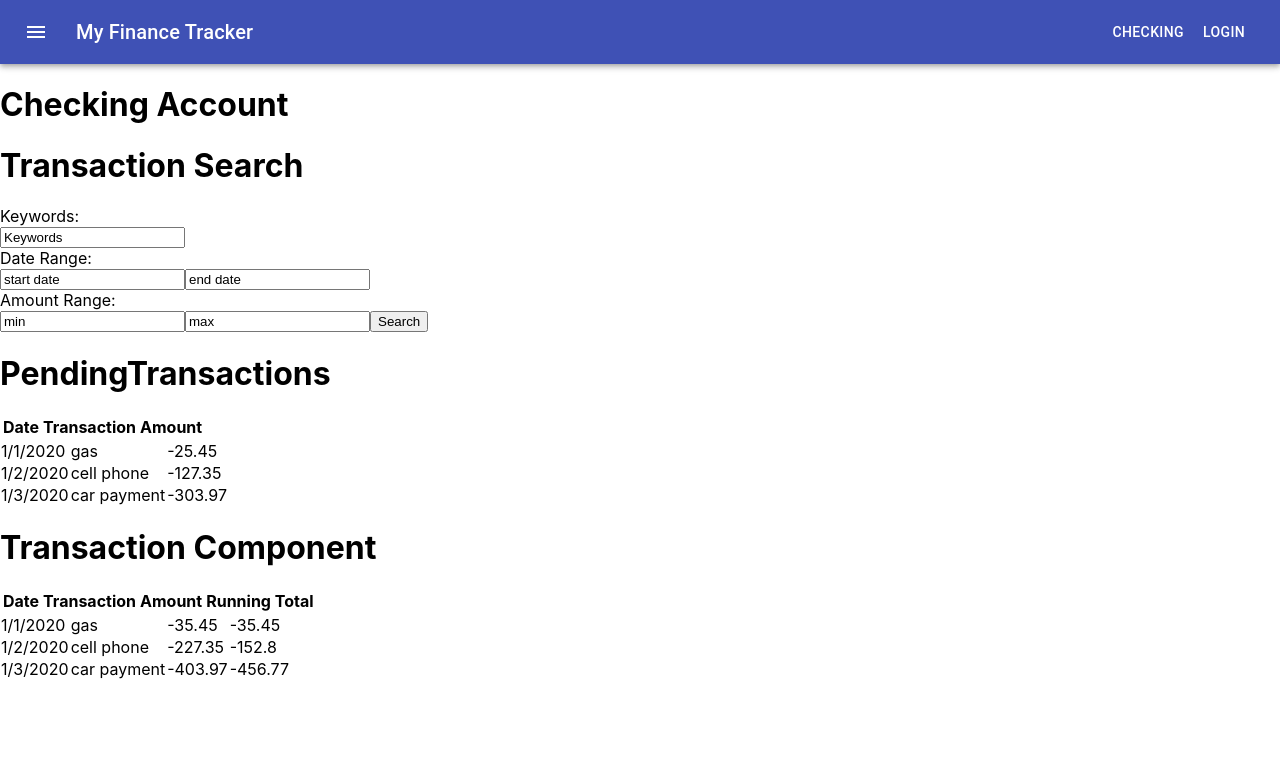
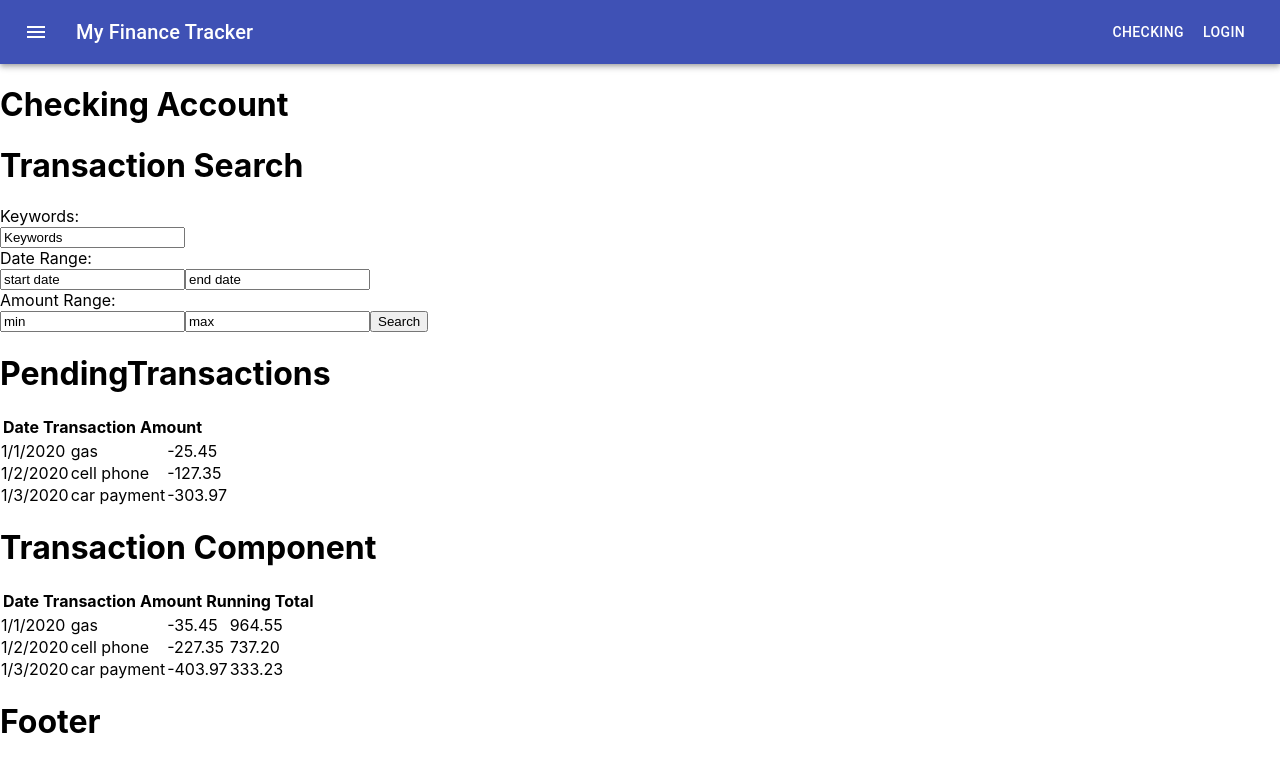
Before and after one commit to danlagos/react-checkbook, a React (Create React App) app: page / in a window 1280 px wide. Shown: the top 772 px of the page. Built offline with nearby package versions, Linux system fonts and the light colour scheme.

Commit message:
add function that maintains running total.

```diff
--- a/src/App.js
+++ b/src/App.js
@@ -1,6 +1,7 @@
 import React, { Component } from 'react';
 import Navbar from './components/navbar.js';
 import CheckingAccount from './components/checking/checkingAccount.js';
+import Footer from './components/footer.js'
 
 class App extends Component {
   render() {
@@ -8,6 +9,7 @@ class App extends Component {
       <div className="App" >
         <Navbar />
         <CheckingAccount />
+        <Footer />
       </div>
     );
   }
--- a/src/components/checking/checkingAccount.js
+++ b/src/components/checking/checkingAccount.js
@@ -6,23 +6,69 @@ import Transactions from './transactions.js';
 
 class CheckingAccount extends Component {
   state = {
-    startBal: 0,
+    startBal: 1000,
     pendingTransData: [
       { id: 0, date: '1/1/2020', transaction: "gas", amount: -25.45 },
       { id: 1, date: '1/2/2020', transaction: "cell phone", amount: -127.35 },
       { id: 2, date: '1/3/2020', transaction: "car payment", amount: -303.97, },
     ],
     transactionData: [
-      { id: 0, date: '1/1/2020', transaction: "gas", amount: -35.45, runningTotal: -35.45 },
-      { id: 1, date: '1/2/2020', transaction: "cell phone", amount: -227.35, runningTotal: -152.8 },
-      { id: 2, date: '1/3/2020', transaction: "car payment", amount: -403.97, runningTotal: -456.77 },
+      {
+        id: 0,
+        date: '1/1/2020',
+        transaction: "gas",
+        amount: -35.45,
+        runningTotal: 0
+      },
+      {
+        id: 1,
+        date: '1/2/2020',
+        transaction: "cell phone",
+        amount: -227.35,
+        runningTotal: 0
+      },
+      {
+        id: 2,
+        date: '1/3/2020',
+        transaction: "car payment",
+        amount: -403.97,
+        runningTotal: 0
+      },
     ]
   }
+
+  addRunningTotal() {
+    let { transactionData, startBal } = this.state
+
+    console.log('start Balance: ', startBal);
+    let prevAmount, running;
+    transactionData.map((el, i) => {
+      if (i === 0) {
+        running = el.runningTotal = el.amount + startBal;
+        prevAmount = el.runningTotal;
+
+        console.log(running.toFixed(2))
+        return running;
+      } else if (i > 0) {
+        running = el.runningTotal = prevAmount + el.amount;
+        prevAmount = el.runningTotal;
+
+        console.log(running.toFixed(2))
+        return running;
+      }
+    });
+    console.log('out of map function')
+    console.log(transactionData);
+
+    this.setState({ transactionData: transactionData, startBal: startBal });
+  };
+
+  componentDidMount() {
+    this.addRunningTotal()
+  }
+
   render() {
-    let pendTransData = null;
-    let transData = null;
-
-    pendTransData = (
+    let pendTransData = (
       <div>
         <h1>PendingTransactions</h1>
         <table>
@@ -40,9 +86,9 @@ class CheckingAccount extends Component {
             amount={pendingTransData.amount} />
         })}
       </div>
-    )
+    );
 
-    transData = (
+    let transData = (
       <div>
         <h1>Transaction Component</h1>
         <table>
@@ -62,7 +108,7 @@ class CheckingAccount extends Component {
             runningTotal={transactionData.runningTotal} />
         })}
       </div>
-    )
+    );
 
     return (
       <div className="App" >
@@ -72,7 +118,7 @@ class CheckingAccount extends Component {
         {transData}
       </div>
     );
-  }
-}
+  };
+};
 
 export default CheckingAccount;
--- a/src/components/checking/transactions.js
+++ b/src/components/checking/transactions.js
@@ -6,7 +6,7 @@ function Transactions(props) {
       <td>{props.date} </td>
       <td>{props.transaction}</td>
       <td>{props.amount}</td>
-      <td>{props.runningTotal}</td>
+      <td>{props.runningTotal.toFixed(2)}</td>
     </tr>
 
   );
--- /dev/null
+++ b/src/components/footer.js
@@ -0,0 +1,13 @@
+import React, { Component } from 'react';
+
+class Footer extends Component {
+  render() {
+    return (
+      <div>
+        <h1>Footer</h1>
+      </div>
+    );
+  }
+}
+
+export default Footer;
```
